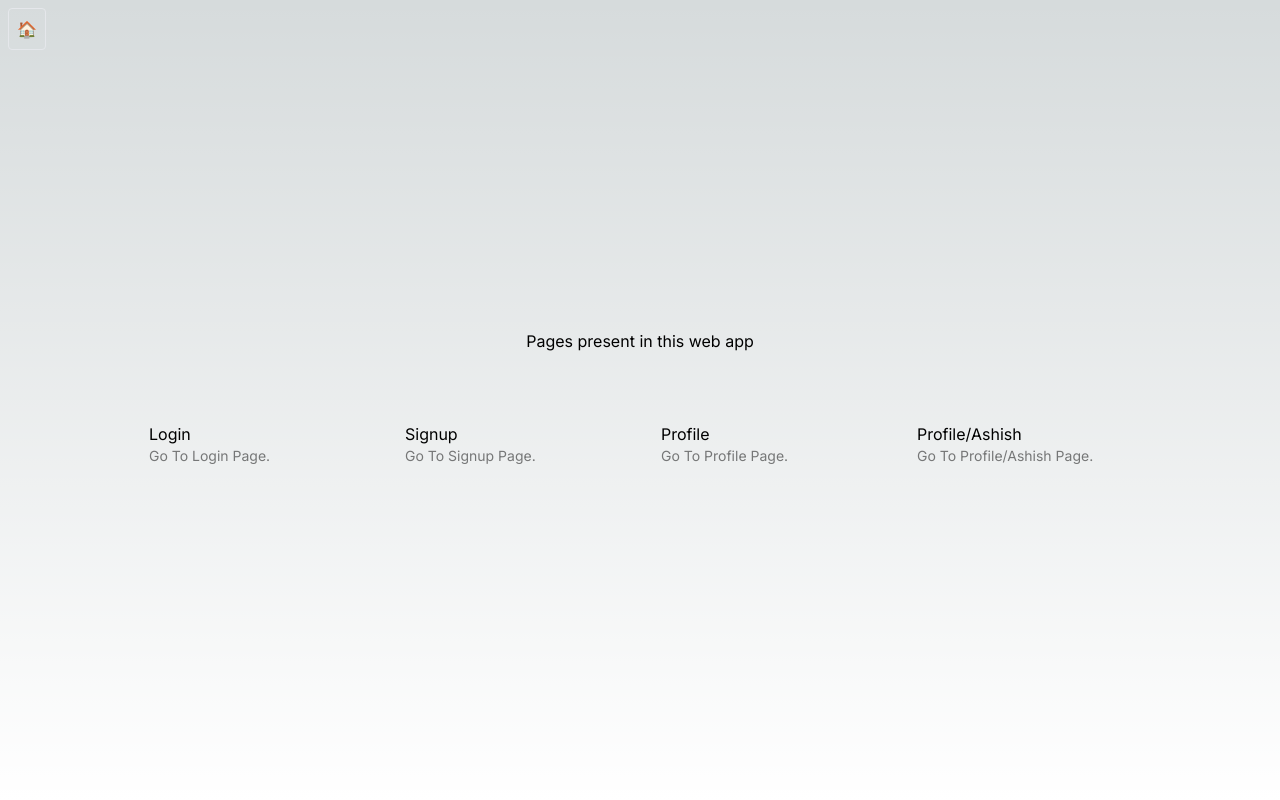
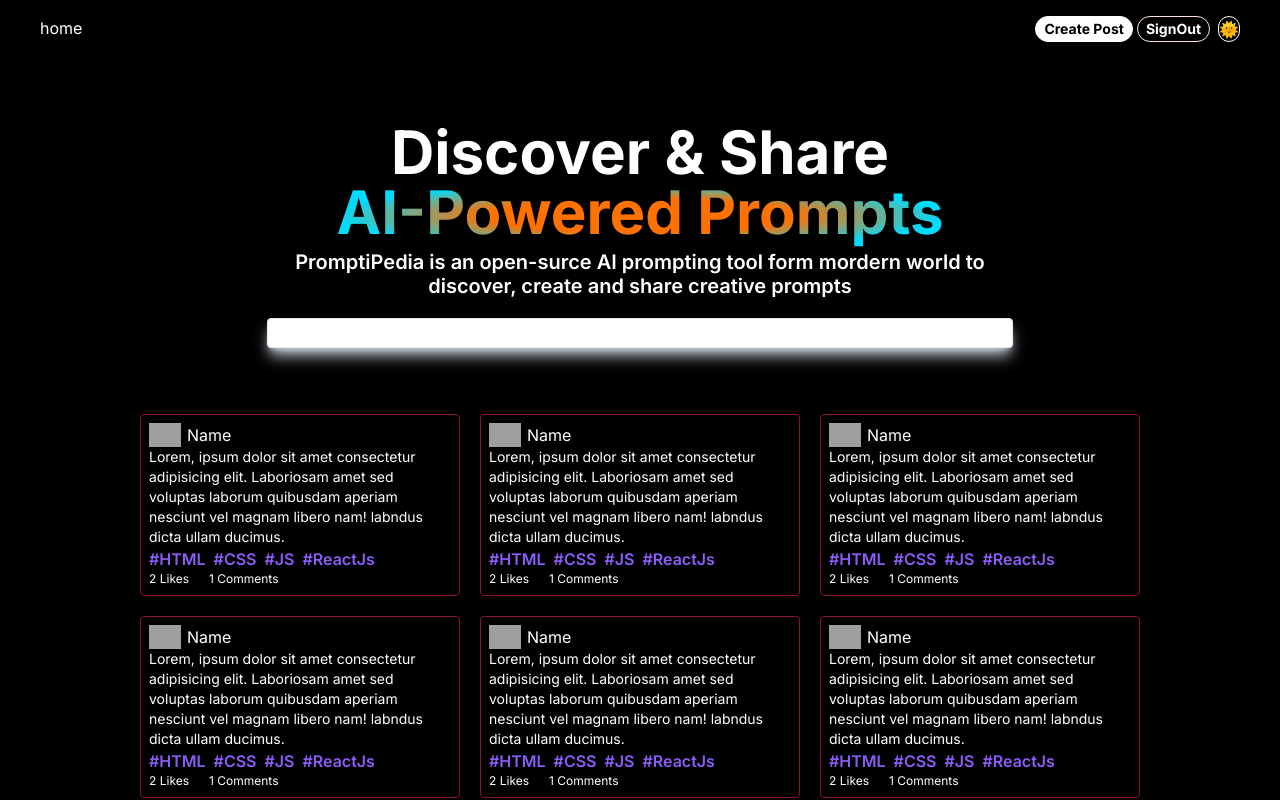
Before and after one commit to Ashishkuldeep23/auth-next, a Next.js app: page / in a window 1280 px wide. Shown: the top 800 px of the page. Built offline with nearby package versions, Linux system fonts and the light colour scheme; grey boxes are pictures that could not be loaded.

Commit message:
Basic ui of new project is completed

```diff
--- /dev/null
+++ b/src/app/components/Navbar.tsx
@@ -0,0 +1,106 @@
+'use client'
+
+import { toggleModeValue, useThemeData } from "@/redux/slices/ThemeSlice"
+import Link from "next/link"
+import { useParams, usePathname } from "next/navigation"
+import { useState } from "react"
+import { useDispatch } from "react-redux"
+
+const Navbar = () => {
+
+
+    // const themeValue = useThemeData().value
+
+    const themeMode = useThemeData().mode
+
+    const dispatch = useDispatch()
+
+    const [isUserLogined , setIsUserLogined] =  useState(true)
+
+    const params = usePathname()
+
+    // console.log(params)
+
+
+    return (
+        <section className={`relative z-[2] flex justify-between w-full px-2 sm:px-10 py-4 ${!themeMode ? " bg-black text-white " : " bg-white text-black"}`}>
+
+            <div className=" ">
+
+                home
+
+            </div>
+
+            <div className=" flex flex-wrap gap-2 ">
+
+
+                <div>
+                    {
+
+
+                        !isUserLogined
+                            ?
+
+                            <div className=" flex flex-wrap gap-1">
+                                <Link
+                                    href={"/signup"}
+                                    className={` border rounded-full px-2 py-0.5 text-sm font-bold ${themeMode ? " bg-black border-black text-white " : " border-white bg-white text-black"}`}
+                                >SignUp</Link>
+                                <Link
+                                    href={"/login"}
+                                    className={`border rounded-full px-2 py-0.5 text-sm font-bold ${themeMode ? "border-black " : " border-white "}`}
+                                >LogIn</Link>
+                            </div>
+
+                            :
+                            <>
+
+                                <div className=" flex flex-wrap gap-1">
+                                    <button
+                                        onClick={() => { alert('create new psot') }}
+
+                                        className={` border rounded-full px-2 py-0.5 text-sm font-bold ${themeMode ? " bg-black border-black text-white " : " border-white bg-white text-black"}`}
+                                    >Create Post</button>
+                                    <button
+                                        onClick={() => { alert('SignOut Fn') }}
+
+                                        className={`border rounded-full px-2 py-0.5 text-sm font-bold ${themeMode ? "border-red-900 " : " border-red-100 "}`}
+                                    >SignOut</button>
+                                </div>
+                            </>
+                    }
+
+
+                </div>
+
+
+
+
+                <button
+                    onClick={() => {
+
+                        // console.log("dasdff")
+
+                        // let newValue = (themeValue === "black") ? true : false
+
+                        dispatch(toggleModeValue())
+
+                        setIsUserLogined(!isUserLogined)
+
+                    }}
+
+                    className={`border rounded-full ${themeMode ? " border-black" : " border-white"}`}
+                >
+                    {
+
+                        themeMode ? "🌛" : "🌞"
+                    }
+                </button>
+
+            </div>
+
+        </section>
+    )
+}
+
+export default Navbar
--- a/src/app/globals.css
+++ b/src/app/globals.css
@@ -2,32 +2,21 @@
 @tailwind components;
 @tailwind utilities;
 
-:root {
-  --foreground-rgb: 0, 0, 0;
-  --background-start-rgb: 214, 219, 220;
-  --background-end-rgb: 255, 255, 255;
+
+
+
+#ai_heading {
+
+    color: transparent;
+
+    /* color:  ; */
+    /* background-color: ; */
+    /* background: linear-gradient(40deg, red, blue, red); */
+    /* background: radial-gradient(); */
+
+    background: radial-gradient(closest-side, #ff7100, #ff7100 , #00dcff);
+
+    -webkit-background-clip: text;
+    -webkit-text-fill-color: transparent;
+    -webkit-text-stroke: 1px var(--text);
 }
-
-@media (prefers-color-scheme: dark) {
-  :root {
-    --foreground-rgb: 255, 255, 255;
-    --background-start-rgb: 0, 0, 0;
-    --background-end-rgb: 0, 0, 0;
-  }
-}
-
-body {
-  color: rgb(var(--foreground-rgb));
-  background: linear-gradient(
-      to bottom,
-      transparent,
-      rgb(var(--background-end-rgb))
-    )
-    rgb(var(--background-start-rgb));
-}
-
-@layer utilities {
-  .text-balance {
-    text-wrap: balance;
-  }
-}
--- a/src/app/layout.tsx
+++ b/src/app/layout.tsx
@@ -2,7 +2,6 @@ import type { Metadata } from "next";
 import { Inter } from "next/font/google";
 import "./globals.css";
 import { Providers } from "@/redux/providers";
-import HomeButton from "./components/HomeButton";
 import { Toaster } from "react-hot-toast";
 
 const inter = Inter({ subsets: ["latin"] });
@@ -31,8 +30,6 @@ export default function RootLayout({
           {/* Hot toster ---> */}
           <div><Toaster /></div>
 
-          <HomeButton />
-
           {children}
         </Providers>
       </body>
--- a/src/app/login/page.tsx
+++ b/src/app/login/page.tsx
@@ -3,11 +3,13 @@
 // import type { Metadata } from "next";
 import React, { useEffect, useState } from 'react'
 import Link from 'next/link'
-import { useRouter } from 'next/navigation';
+import { useParams, useRouter } from 'next/navigation';
 import { useDispatch } from 'react-redux';
 import { AppDispatch } from '@/redux/store';
 import { logInUser, useUserState } from '@/redux/slices/UserSlice';
 import MainLoader from '../components/MainLoader';
+import { useThemeData } from '@/redux/slices/ThemeSlice';
+import HomeButton from '../components/HomeButton';
 
 
 
@@ -20,6 +22,8 @@ import MainLoader from '../components/MainLoader';
 const LoginPage = () => {
 
     const dispatch = useDispatch<AppDispatch>()
+
+    const themeMode = useThemeData().mode
 
     const [passType, setPassType] = useState(false)
 
@@ -37,14 +41,6 @@ const LoginPage = () => {
         email: userBackeData?.email || '',
         password: "",
     })
-
-
-
-    // const onLogIn = async () => {
-
-    //     console.log()
-
-    // }
 
 
 
@@ -88,7 +84,10 @@ const LoginPage = () => {
 
             <MainLoader isLoading={isLoading} />
 
-            <div className=' w-full h-screen flex flex-col items-center py-[25vh]'>
+            <div className={`w-full h-screen flex flex-col items-center py-[25vh]  ${!themeMode ? " bg-black text-white " : " bg-white text-black"}`}>
+
+                <HomeButton />
+
 
                 <div className=' border px-4 py-4 rounded-md md:w-1/4'>
 
@@ -106,7 +105,7 @@ const LoginPage = () => {
 
 
                         <div className="sm:col-span-3">
-                            <label htmlFor="email" className="block text-sm font-medium leading-6 text-gray-100 mt-3">
+                            <label htmlFor="email" className="block text-sm font-medium leading-6  mt-3">
                                 Email
                             </label>
                             <div className="mt-2">
@@ -117,14 +116,14 @@ const LoginPage = () => {
                                     name="email"
                                     id="email"
                                     placeholder='Email'
-                                    className="block w-full rounded-md border-0 py-1.5 text-gray-100 font-semibold px-1 shadow-sm ring-1 ring-inset ring-gray-300 placeholder:text-gray-400 focus:ring-2 focus:ring-inset focus:ring-indigo-600 sm:text-sm sm:leading-6 bg-black"
+                                    className={`block w-full rounded-md border-0 py-1.5  font-semibold px-1 shadow-sm ring-1 ring-inset ring-gray-300 placeholder:text-gray-400 focus:ring-2 focus:ring-inset focus:ring-indigo-600 sm:text-sm sm:leading-6 ${!themeMode ? " bg-black text-white " : " bg-white text-black"}`}
                                 />
                             </div>
                         </div>
 
 
                         <div className="sm:col-span-4">
-                            <label htmlFor="password" className="block text-sm font-medium leading-6 text-gray-100 mt-3">
+                            <label htmlFor="password" className="block text-sm font-medium leading-6  mt-3">
                                 Password
                             </label>
                             <div className="mt-2 relative">
@@ -136,7 +135,7 @@ const LoginPage = () => {
                                     // type="password"
                                     type={!passType ? "password" : "text"}
                                     placeholder='Password'
-                                    className="block w-full rounded-md border-0 py-1.5 text-gray-100 font-semibold px-1 shadow-sm ring-1 ring-inset ring-gray-300 placeholder:text-gray-400 focus:ring-2 focus:ring-inset focus:ring-indigo-600 sm:text-sm sm:leading-6 bg-black"
+                                    className={`block w-full rounded-md border-0 py-1.5  font-semibold px-1 shadow-sm ring-1 ring-inset ring-gray-300 placeholder:text-gray-400 focus:ring-2 focus:ring-inset focus:ring-indigo-600 sm:text-sm sm:leading-6 ${!themeMode ? " bg-black text-white " : " bg-white text-black"}`}
                                 />
                                 <span
                                     className=' absolute border  rounded  border-zinc-500 top-1.5 right-2 hover:cursor-pointer'
--- a/src/app/page.tsx
+++ b/src/app/page.tsx
@@ -1,9 +1,8 @@
 'use client'
 
 import { useThemeData } from "@/redux/slices/ThemeSlice";
-import Image from "next/image";
 
-import Link from "next/link";
+import Navbar from "./components/Navbar";
 
 export default function Home() {
 
@@ -12,42 +11,99 @@ export default function Home() {
   // console.log(themeMode)
 
   return (
-    <main className="flex min-h-screen flex-col items-center justify-center gap-10 p-24">
+    <main className={`flex min-h-screen flex-col items-center gap-10 ${!themeMode ? " bg-black text-white " : " bg-white text-black"}`}>
 
 
-      {/* <p>{!themeMode && "OK"}</p> */}
+      <Navbar />
+
+      <div className=" flex flex-col justify-center items-center py-6 ">
+
+
+        <div className="flex flex-col items-end">
+
+          <div className=" px-4 sm:px-10 flex flex-col items-center text-center ">
+
+            <h1 className="text-4xl sm:text-6xl font-bold">Discover & Share</h1>
+            <h1 id="ai_heading" className=" text-4xl sm:text-6xl font-bold pb-2">AI-Powered Prompts</h1>
+
+            <h3 className=" w-11/12 sm:w-4/6 text-sm sm:text-xl leading-4 sm:leading-6 font-semibold">PromptiPedia is an open-surce AI prompting tool form mordern world to discover, create and share creative prompts </h3>
+
+            <input
+              type="text"
+              className=" mt-5 w-11/12 sm:w-4/6 rounded text-xl shadow-lg shadow-slate-300 border"
+            />
+
+          </div>
+
+        </div>
+
+
+        <div className="sm:px-6 mt-16 flex gap-5 p-0.5 flex-wrap justify-center ">
+
+
+          {
+
+            [null, null, null, null , null , null , null].map((ele, i) => {
+              return (
+
+                <Card key={i} ele={ele} />
+
+              )
+            })
+          }
+
+        </div>
+
+
+      </div>
+
+    </main>
+  );
+}
 
 
 
-      <p className=" my-3 text-center">Pages present in this web app</p>
-
-      <div className="mb-32 grid text-center lg:max-w-5xl lg:w-full lg:mb-0 lg:grid-cols-4 lg:text-left">
 
 
-        {
-          // // // Routes cart for now ------->
 
-          ['login', 'signup', 'profile', 'profile/ashish'].map((ele, i) => {
-            return (
-              <Link
-                key={i}
-                href={`/${ele}`}
-                className="group rounded-lg border border-transparent px-5 py-4 transition-colors hover:border-gray-300 hover:bg-gray-100 hover:dark:border-neutral-700 hover:dark:bg-neutral-800/30"
-
-              >
-                <p className=" capitalize">{ele}</p>
-                <p className={`m-0 max-w-[30ch] text-sm opacity-50 capitalize`}>
-                  Go to {ele} page.
-                </p>
-              </Link>
-            )
-          })
+function Card({ ele }: any) {
 
 
-        }
+
+  return (
+    <div
+      onClick={() => { console.log(ele) }}
+
+      className=" w-72 sm:w-80 border border-rose-900 p-1 sm:p-2 rounded hover:cursor-pointer hover:scale-105 sm:hover:scale-110 transition-all"
+    >
 
 
+      <div className=" flex gap-1.5 items-center">
+
+        <img className=" w-8" src="https://res.cloudinary.com/dlvq8n2ca/image/upload/v1701708322/jual47jntd2lpkgx8mfx.png" alt="" />
+        <p>Name</p>
       </div>
-    </main>
-  );
+
+      <div className=" text-sm">
+
+        Lorem, ipsum dolor sit amet consectetur adipisicing elit. Laboriosam amet sed voluptas laborum quibusdam aperiam nesciunt vel magnam libero nam!  labndus dicta ullam ducimus.
+      </div>
+
+
+      <div className=" flex gap-2 text-violet-500 font-semibold ">
+        <p>#HTML</p>
+        <p>#CSS</p>
+        <p>#JS</p>
+        <p>#ReactJs</p>
+      </div>
+
+      <div className=" flex gap-5 text-xs">
+        <p>2 Likes</p>
+        <p>1 Comments</p>
+      </div>
+
+
+
+    </div>
+  )
 }
--- a/src/app/signup/page.tsx
+++ b/src/app/signup/page.tsx
@@ -8,11 +8,15 @@ import { useDispatch } from 'react-redux';
 import { AppDispatch } from '@/redux/store';
 import { createNewUser, useUserState } from '@/redux/slices/UserSlice';
 import MainLoader from '../components/MainLoader';
+import { useThemeData } from '@/redux/slices/ThemeSlice';
+import HomeButton from '../components/HomeButton';
 
 
 const SignUpPage = () => {
 
     const dispatch = useDispatch<AppDispatch>()
+
+    const themeMode = useThemeData().mode
 
     const router = useRouter()
 
@@ -100,6 +104,9 @@ const SignUpPage = () => {
 
             <div className=' w-full h-screen flex flex-col items-center py-[25vh]'>
 
+                <HomeButton />
+
+
                 <div className=' border px-4 py-4 rounded-md md:w-1/4'>
 
                     <p className=' text-4xl font-bold border-b text-center px-5 py-1 '>SingUp</p>
@@ -111,7 +118,7 @@ const SignUpPage = () => {
                     }
 
                     <div className="sm:col-span-3">
-                        <label htmlFor="name" className="block text-sm font-medium leading-6 text-gray-100 mt-3">
+                        <label htmlFor="name" className="block text-sm font-medium leading-6  mt-3">
                             Name
                         </label>
                         <div className="mt-2">
@@ -122,13 +129,13 @@ const SignUpPage = () => {
                                 name="name"
                                 id="name"
                                 placeholder='Name'
-                                className="block w-full rounded-md border-0 py-1.5 text-gray-100 font-semibold px-1 shadow-sm ring-1 ring-inset ring-gray-300 placeholder:text-gray-400 focus:ring-2 focus:ring-inset focus:ring-indigo-600 sm:text-sm sm:leading-6 bg-black"
+                                className={`block w-full rounded-md border-0 py-1.5  font-semibold px-1 shadow-sm ring-1 ring-inset ring-gray-300 placeholder:text-gray-400 focus:ring-2 focus:ring-inset focus:ring-indigo-600 sm:text-sm sm:leading-6 ${!themeMode ? " bg-black text-white " : " bg-white text-black"}`}
                             />
                         </div>
                     </div>
 
                     <div className="sm:col-span-3">
-                        <label htmlFor="email" className="block text-sm font-medium leading-6 text-gray-100 mt-3">
+                        <label htmlFor="email" className="block text-sm font-medium leading-6  mt-3">
                             Email
                         </label>
                         <div className="mt-2">
@@ -139,14 +146,14 @@ const SignUpPage = () => {
                                 name="email"
                                 id="email"
                                 placeholder='Email'
-                                className="block w-full rounded-md border-0 py-1.5 text-gray-100 font-semibold px-1 shadow-sm ring-1 ring-inset ring-gray-300 placeholder:text-gray-400 focus:ring-2 focus:ring-inset focus:ring-indigo-600 sm:text-sm sm:leading-6 bg-black"
+                                className={`block w-full rounded-md border-0 py-1.5  font-semibold px-1 shadow-sm ring-1 ring-inset ring-gray-300 placeholder:text-gray-400 focus:ring-2 focus:ring-inset focus:ring-indigo-600 sm:text-sm sm:leading-6 ${!themeMode ? " bg-black text-white " : " bg-white text-black"}`}
                             />
                         </div>
                     </div>
 
 
                     <div className="sm:col-span-4">
-                        <label htmlFor="password" className="block text-sm font-medium leading-6 text-gray-100 mt-3">
+                        <label htmlFor="password" className="block text-sm font-medium leading-6  mt-3">
                             Password
                         </label>
                         <div className="mt-2 relative">
@@ -158,7 +165,7 @@ const SignUpPage = () => {
                                 // type="password"
                                 type={!passType ? "password" : "text"}
                                 placeholder='Password'
-                                className="block w-full rounded-md border-0 py-1.5 text-gray-100 font-semibold px-1 shadow-sm ring-1 ring-inset ring-gray-300 placeholder:text-gray-400 focus:ring-2 focus:ring-inset focus:ring-indigo-600 sm:text-sm sm:leading-6 bg-black"
+                                className={`block w-full rounded-md border-0 py-1.5  font-semibold px-1 shadow-sm ring-1 ring-inset ring-gray-300 placeholder:text-gray-400 focus:ring-2 focus:ring-inset focus:ring-indigo-600 sm:text-sm sm:leading-6 ${!themeMode ? " bg-black text-white " : " bg-white text-black"}`}
                             />
                             <span
                                 className=' absolute border  rounded  border-zinc-500 top-1.5 right-2 hover:cursor-pointer'
--- a/src/redux/slices/ThemeSlice.ts
+++ b/src/redux/slices/ThemeSlice.ts
@@ -8,9 +8,13 @@ import { RootState } from "../store"
 
 interface ThemeInter {
     mode: boolean,
+    value: "black" | "white"
 }
 
-const initialState: ThemeInter = { mode: false }
+const initialState: ThemeInter = {
+    mode: false,
+    value: "black"
+}
 
 const themeSlice = createSlice({
     name: "theme",
@@ -25,15 +29,18 @@ const themeSlice = createSlice({
         // }
 
 
-        toggleModeValue(state) {
+        toggleModeValue(state ) {
+
 
             // if(!state.mode){
             // }
 
             if (!state.mode) {
+                state.value = "white"
                 state.mode = true
                 localStorage.setItem("authNext", JSON.stringify(true))
             } else {
+                state.value = 'black'
                 state.mode = false
                 localStorage.setItem("authNext", JSON.stringify(false))
             }
@@ -41,11 +48,12 @@ const themeSlice = createSlice({
         },
 
         setModeOnLoad(state, action) {
+
             let { mode } = action.payload
+            console.log(mode)
 
             state.mode = mode
-        }
-
+        } ,
 
 
     }
--- a/tailwind.config.ts
+++ b/tailwind.config.ts
@@ -8,11 +8,7 @@ const config: Config = {
   ],
   theme: {
     extend: {
-      backgroundImage: {
-        "gradient-radial": "radial-gradient(var(--tw-gradient-stops))",
-        "gradient-conic":
-          "conic-gradient(from 180deg at 50% 50%, var(--tw-gradient-stops))",
-      },
+
     },
   },
   plugins: [],
```
